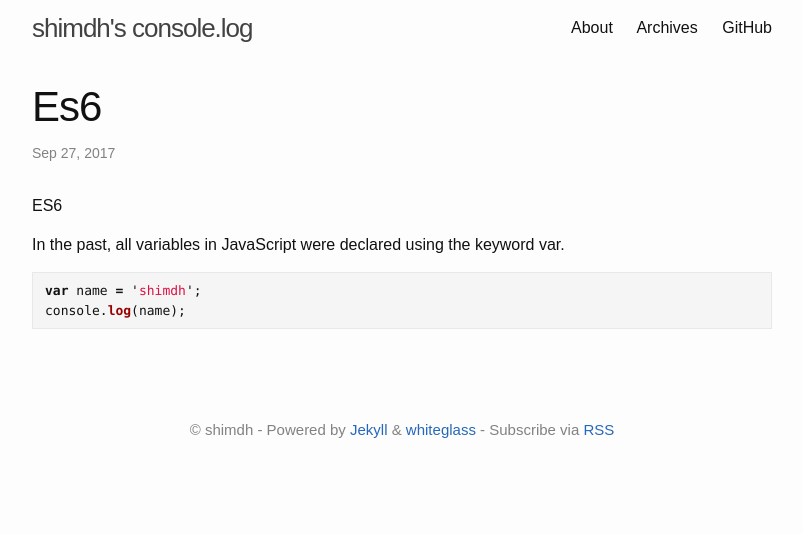
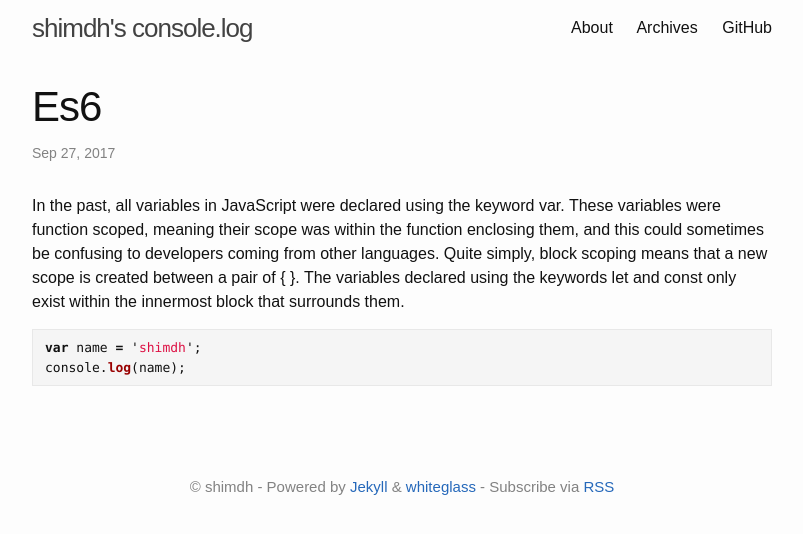
Before and after one commit to yous/whiteglass, a Jekyll site: the page built from _posts/2017-09-27-es6.md, in a window 1280 px wide. Shown: the top 534 px of the page, without its empty margins (238-1041 px from the left). Built offline with Jekyll 4.4.1, drawn with Linux system fonts in a browser that asks for light colours.

Commit message:
added content

```diff
--- a/_posts/2017-09-27-es6.md
+++ b/_posts/2017-09-27-es6.md
@@ -2,9 +2,10 @@
 layout: post
 ---
 
-ES6
-
 In the past, all variables in JavaScript were declared using the keyword var.
+These variables were function scoped, meaning their scope was within the function enclosing them, and this could sometimes be confusing to developers coming from other languages.
+Quite simply, block scoping means that a new scope is created between a pair of { }.
+The variables declared using the keywords let and const only exist within the innermost block that surrounds them.
 
 {% highlight js %}
 var name = 'shimdh';
```
